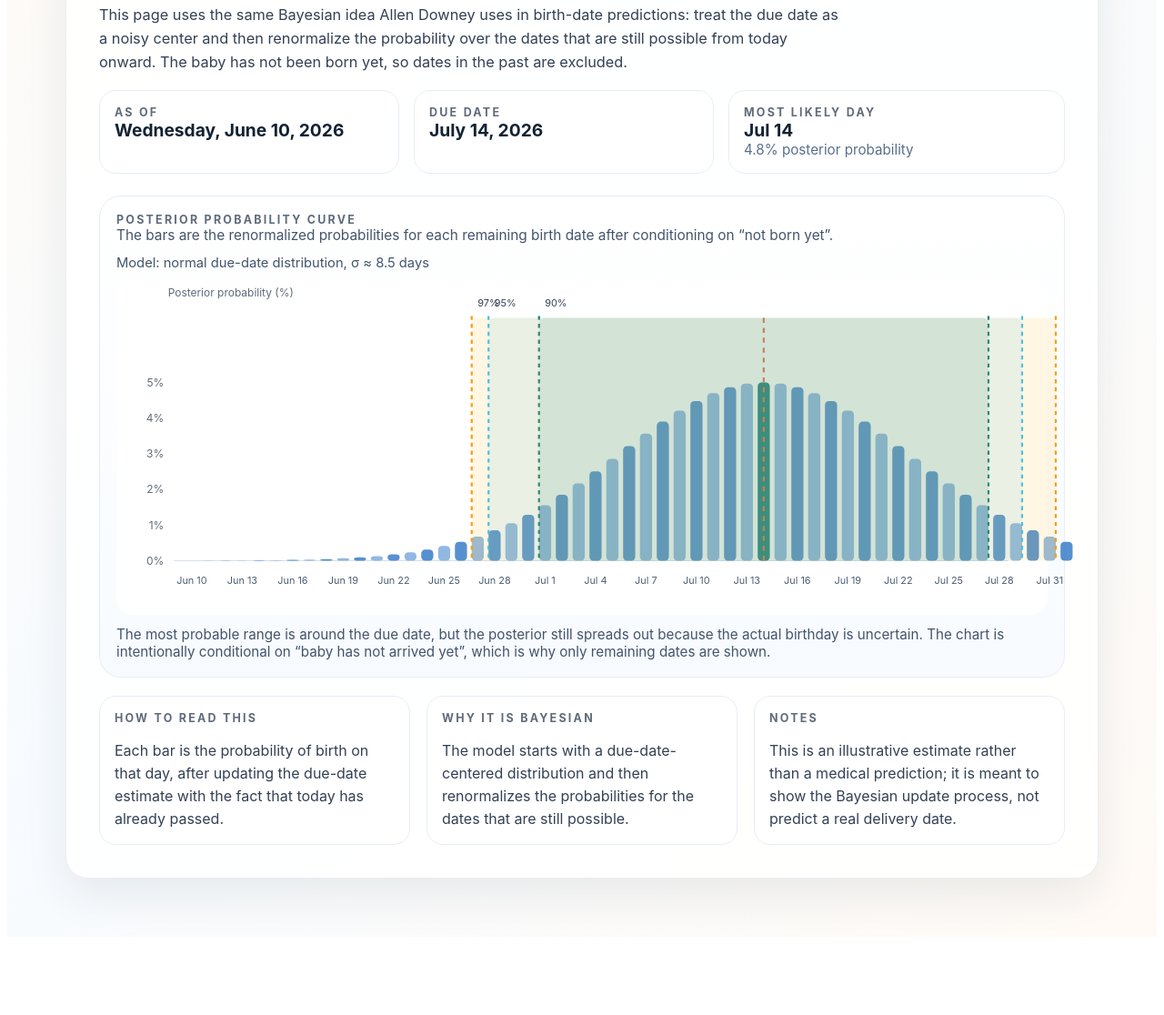
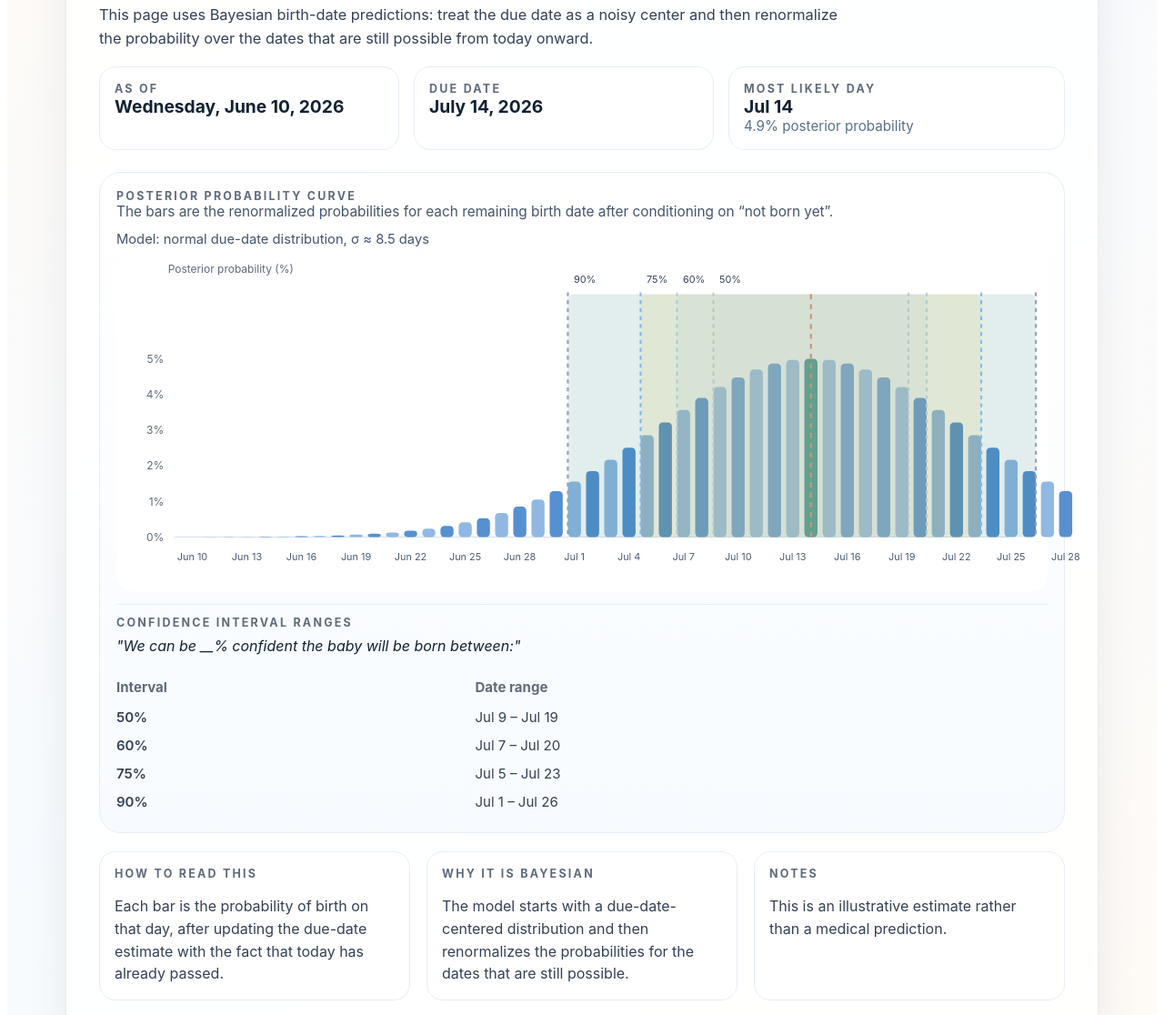
Before and after one commit to Frijol/ifoundthemeaningoflife.com, a Gatsby site: page /baby2 in a window 1280 px wide. Shown: the part 264-1380 px from the top of the page at 91% size. Before the commit the page ends 1302 px from the top, so only its background shows below. Built offline with nearby package versions, Linux system fonts and the light colour scheme; Gatsby itself is replaced by a stand-in of ours.

Commit message:
less cluttered

```diff
--- a/src/pages/baby2.js
+++ b/src/pages/baby2.js
@@ -59,7 +59,7 @@ const Baby2Page = () => {
 
     const due = new Date(dueDate)
     const end = new Date(due)
-    end.setDate(end.getDate() + 18)
+    end.setDate(end.getDate() + 14)
 
     const sigma = 8.5
     const horizonDays = Math.max(1, Math.ceil((end.getTime() - start.getTime()) / 86400000) + 1)
@@ -110,7 +110,7 @@ const Baby2Page = () => {
     })
   }
 
-  const probabilityThresholds = [90, 95, 97].map(target => {
+  const probabilityThresholds = [50, 60, 75, 90].map(target => {
     const rankedByDistance = [...bayesData].sort((a, b) => Math.abs(a.delta) - Math.abs(b.delta))
     let cumulative = 0
     const included = []
@@ -127,22 +127,50 @@ const Baby2Page = () => {
 
     return {
       label: `${target}%`,
+      startDate: left?.day,
+      endDate: right?.day,
       startX: 70 + bayesData.findIndex(item => item.day.toDateString() === left.day.toDateString()) * barWidth,
       endX: 70 + bayesData.findIndex(item => item.day.toDateString() === right.day.toDateString()) * barWidth + Math.max(barWidth * 0.72, 3),
-      color: target === 90 ? "rgba(15, 118, 110, 0.12)" : target === 95 ? "rgba(56, 189, 248, 0.12)" : "rgba(251, 191, 36, 0.12)",
+      color:
+        target === 50
+          ? "rgba(226, 232, 240, 0.18)"
+          : target === 60
+          ? "rgba(191, 219, 254, 0.18)"
+          : target === 70
+          ? "rgba(147, 197, 253, 0.18)"
+          : target === 80
+          ? "rgba(148, 163, 184, 0.12)"
+          : target === 90
+          ? "rgba(15, 118, 110, 0.12)"
+          : target === 95
+          ? "rgba(56, 189, 248, 0.12)"
+          : "rgba(251, 191, 36, 0.12)",
     }
   })
   const dueIndex = bayesData.findIndex(item => item.day.toDateString() === dueDate.toDateString())
+
+  const bandStrokeColor = index =>
+    index === 0
+      ? "#cbd5e1"
+      : index === 1
+      ? "#bfdbfe"
+      : index === 2
+      ? "#93c5fd"
+      : index === 3
+      ? "#94a3b8"
+      : index === 4
+      ? "#0f766e"
+      : "#38bdf8"
 
   return (
     <main style={pageStyles}>
       <section style={cardStyles}>
         <p style={smallLabelStyles}>Bayesian birth-date estimate</p>
         <h1 style={{ margin: "8px 0 12px", fontSize: "clamp(2rem, 6vw, 3rem)", lineHeight: 1.1, color: "#112233" }}>
-          What is the most likely birth date, given the baby has not been born yet?
+          When will Kelsey give birth, given the baby has not been born yet?
         </h1>
         <p style={{ margin: "0 0 18px", maxWidth: 820, color: "#334155", fontSize: "1.02rem", lineHeight: 1.6 }}>
-          This page uses the same Bayesian idea Allen Downey uses in birth-date predictions: treat the due date as a noisy center and then renormalize the probability over the dates that are still possible from today onward. The baby has not been born yet, so dates in the past are excluded.
+          This page uses Bayesian birth-date predictions: treat the due date as a noisy center and then renormalize the probability over the dates that are still possible from today onward.
         </p>
 
         <div style={{ display: "flex", flexWrap: "wrap", gap: 16, marginBottom: 24 }}>
@@ -175,8 +203,8 @@ const Baby2Page = () => {
             <div
               style={{
                 position: "absolute",
-                left: 16,
-                top: 16,
+                left: 72,
+                top: 125,
                 zIndex: 20,
                 background: "rgba(17, 34, 51, 0.95)",
                 color: "#fff",
@@ -271,7 +299,7 @@ const Baby2Page = () => {
                   y1="38"
                   x2={band.startX}
                   y2="285"
-                  stroke={index === 0 ? "#0f766e" : index === 1 ? "#38bdf8" : "#f59e0b"}
+                  stroke={bandStrokeColor(index)}
                   strokeDasharray="4 4"
                   strokeWidth="2"
                 />
@@ -280,7 +308,7 @@ const Baby2Page = () => {
                   y1="38"
                   x2={band.endX}
                   y2="285"
-                  stroke={index === 0 ? "#0f766e" : index === 1 ? "#38bdf8" : "#f59e0b"}
+                  stroke={bandStrokeColor(index)}
                   strokeDasharray="4 4"
                   strokeWidth="2"
                 />
@@ -302,8 +330,29 @@ const Baby2Page = () => {
             <text x="52" y="18" fontSize="11" fill="#5f6b7a" textAnchor="start">Posterior probability (%)</text>
           </svg>
 
-          <div style={{ marginTop: 12, color: "#44546b", fontSize: "0.95rem" }}>
-            The most probable range is around the due date, but the posterior still spreads out because the actual birthday is uncertain. The chart is intentionally conditional on “baby has not arrived yet”, which is why only remaining dates are shown.
+          <div style={{ marginTop: 14, borderTop: "1px solid #e6edf5", paddingTop: 12 }}>
+            <div style={{ ...smallLabelStyles, marginBottom: 8 }}>Confidence interval ranges</div>
+            <i>"We can be __% confident the baby will be born between:"<br/><br/></i>
+            <table style={{ width: "100%", borderCollapse: "collapse", fontSize: "0.94rem", color: "#334155" }}>
+              <thead>
+                <tr style={{ textAlign: "left", color: "#5f6b7a" }}>
+                  <th style={{ padding: "6px 8px 8px 0", fontWeight: 700 }}>Interval</th>
+                  <th style={{ padding: "6px 8px 8px 0", fontWeight: 700 }}>Date range</th>
+                </tr>
+              </thead>
+              <tbody>
+                {probabilityThresholds.map(band => (
+                  <tr key={band.label}>
+                    <td style={{ padding: "6px 8px 6px 0", fontWeight: 600 }}>{band.label}</td>
+                    <td style={{ padding: "6px 8px 6px 0" }}>
+                      {band.startDate && band.endDate
+                        ? `${formatDay(band.startDate)} – ${formatDay(band.endDate)}`
+                        : "—"}
+                    </td>
+                  </tr>
+                ))}
+              </tbody>
+            </table>
           </div>
         </div>
 
@@ -323,7 +372,7 @@ const Baby2Page = () => {
           <article style={{ border: "1px solid #e6edf5", borderRadius: 18, padding: 16, background: "#fff" }}>
             <div style={smallLabelStyles}>Notes</div>
             <p style={{ color: "#334155", lineHeight: 1.55, marginBottom: 0 }}>
-              This is an illustrative estimate rather than a medical prediction; it is meant to show the Bayesian update process, not predict a real delivery date.
+              This is an illustrative estimate rather than a medical prediction.
             </p>
           </article>
         </div>
```
